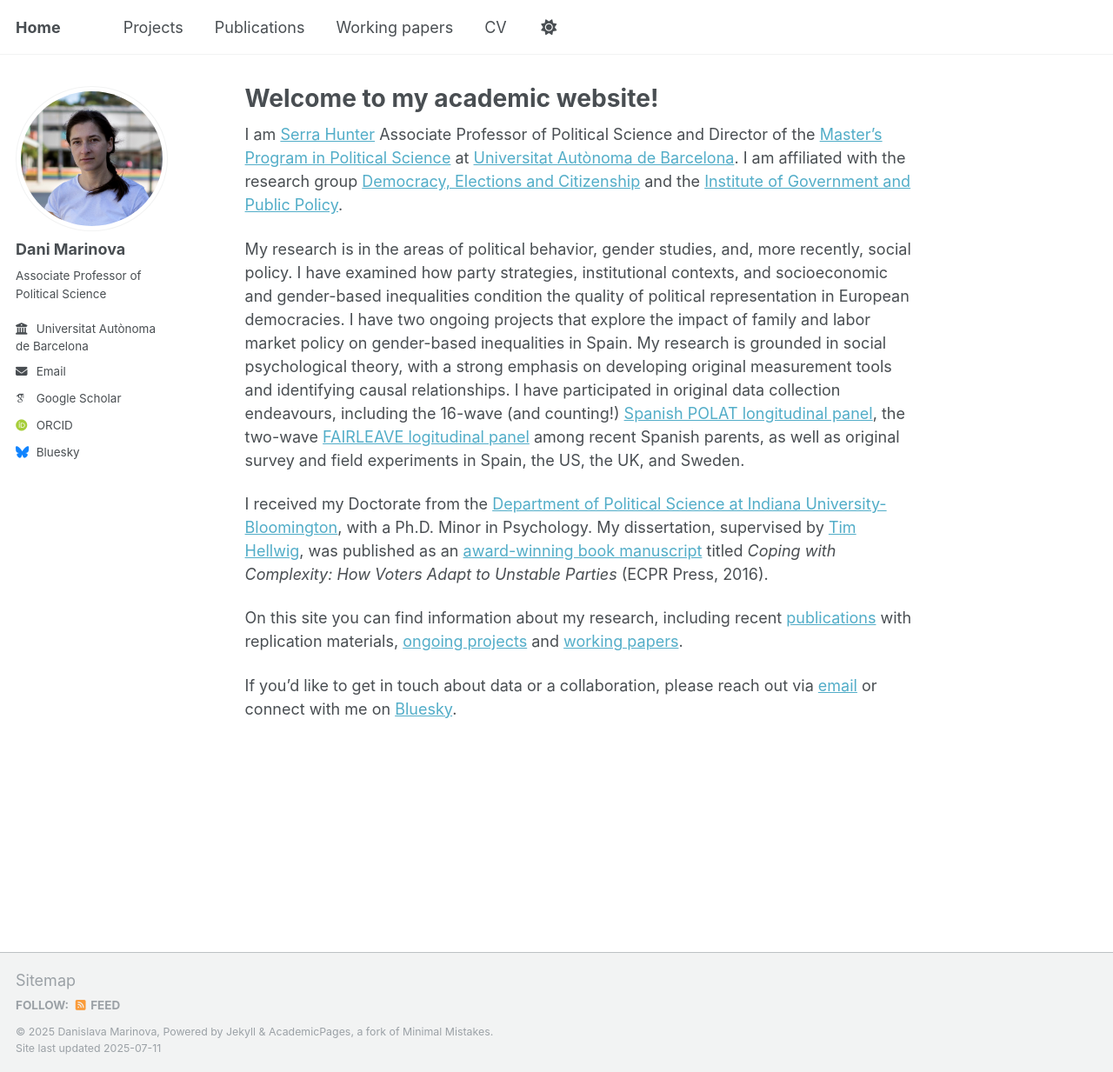
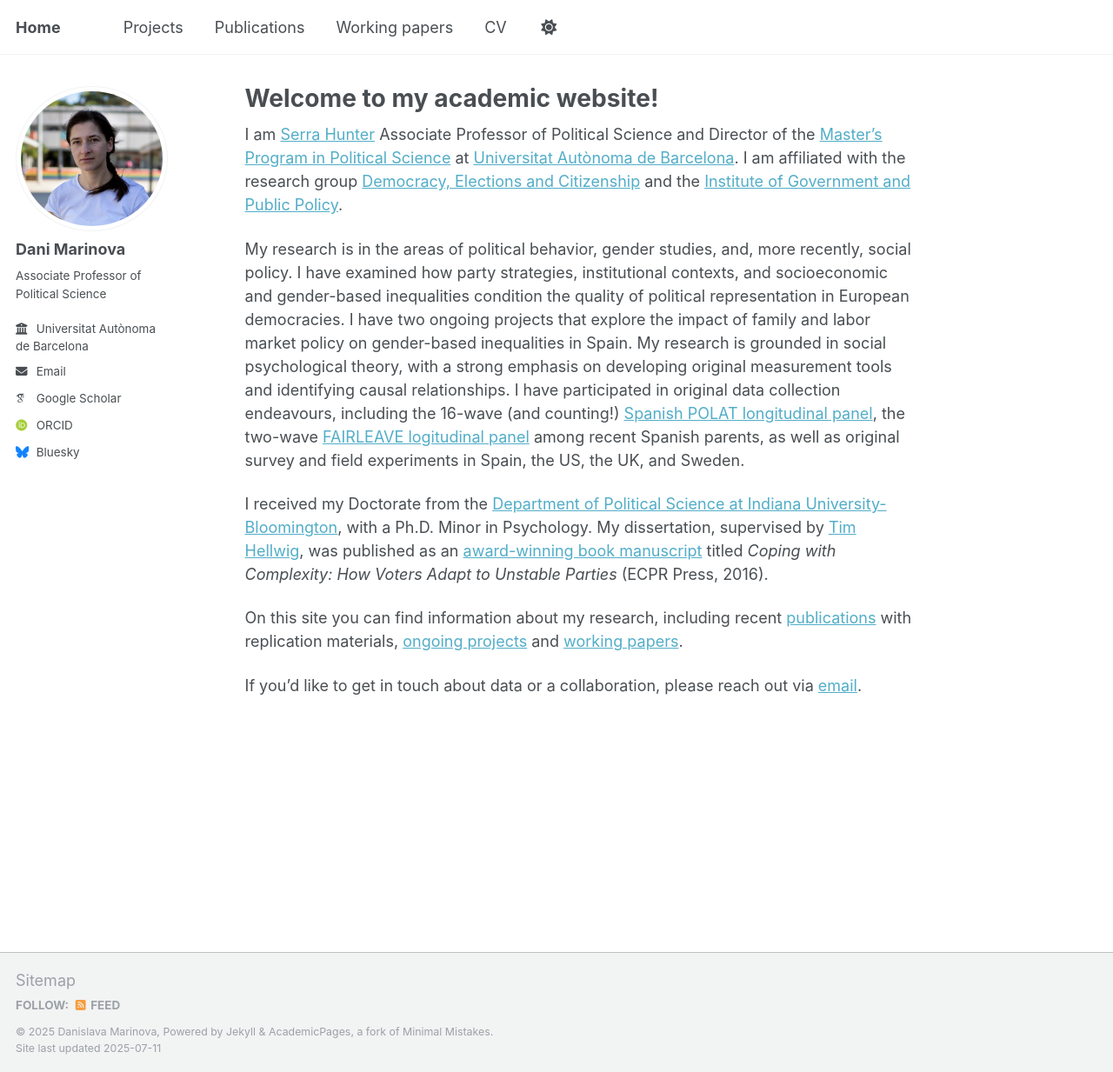
Before and after one commit to danimarinova/web, a Jekyll site: the page built from index.md, in a window 1280 px wide and 1233 px high. Shown: the whole window at 87% size. Built offline with Jekyll 4.4.1, drawn with Linux system fonts in a browser that asks for light colours; some web fonts are replaced; a script that is not in the unit is left out.

Commit message:
Update index.md

```diff
--- a/index.md
+++ b/index.md
@@ -11,4 +11,4 @@ I received my Doctorate from the [Department of Political Science at Indiana Uni
 
 On this site you can find information about my research, including recent [publications](/personal/publications/) with replication materials, [ongoing projects](/personal/projects/) and [working papers](/personal/papers/).
 
-If you'd like to get in touch about data or a collaboration, please reach out via [email](mailto:dani.marinova@uab.cat) or connect with me on [Bluesky](https://bsky.app/profile/petroleuse-sbd.bsky.social).
+If you'd like to get in touch about data or a collaboration, please reach out via [email](mailto:dani.marinova@uab.cat).
```
